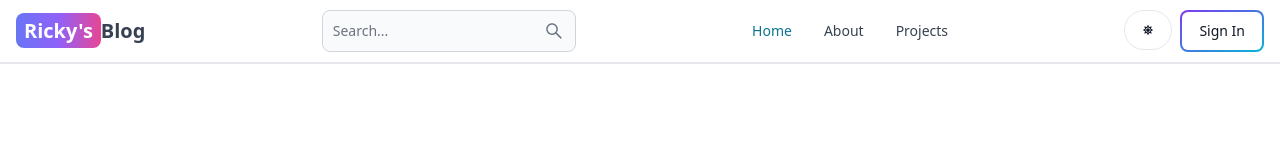
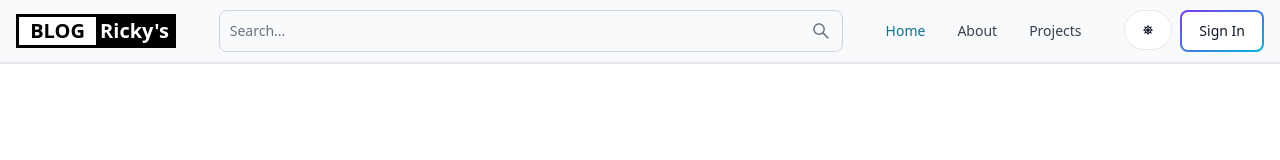
Before and after one commit to Nhat-Kha/Blog-app, a React (Create React App) app in the folder client/: page / in a window 1280 px wide. Shown: the top 160 px of the page. Built offline with nearby package versions, Linux system fonts and the light colour scheme; no server answers.

Commit message:
edit logo navbar

```diff
--- a/client/src/components/Header.jsx
+++ b/client/src/components/Header.jsx
@@ -51,20 +51,21 @@ export default function Header() {
     navigate(`/search/${searchQuery}`);
   };
 
-  console.log("currentUser: ", currentUser);
-
   return (
-    <Navbar className="border-b-2">
-      <Link
-        to="/"
-        className="self-center whitespace-nowrap text-sm sm:text-xl font-semibold dark:text-white"
-      >
-        <span className="px-2 py-1 bg-gradient-to-r from-indigo-500 via-purple-500 to-pink-500 rounded-lg text-white">
-          Ricky's
-        </span>
-        Blog
+    <Navbar className="border-b-2 transition duration-300 bg-gray-50 dark:bg-gray-800">
+      <Link to="/" className="text-sm sm:text-xl font-semibold dark:text-white">
+        <div className="flex border-[3px] dark:border-[3px] w-40 h-full flex-row justify-center border-black dark:border-white transition duration-400">
+          <div className="w-full flex justify-center items-center bg-white dark:bg-black">
+            <span className="font-bold dark:font-bold text-xl dark:text-xl text-black dark:text-white">
+              BLOG
+            </span>
+          </div>
+          <div className="flex justify-center items-center w-full bg-black dark:bg-white">
+            <span className="text-white dark:text-gray-800">Ricky's</span>
+          </div>
+        </div>
       </Link>
-      <form onSubmit={handleSubmit}>
+      <form onSubmit={handleSubmit} className="w-2/4">
         <TextInput
           type="text"
           placeholder="Search..."
```
